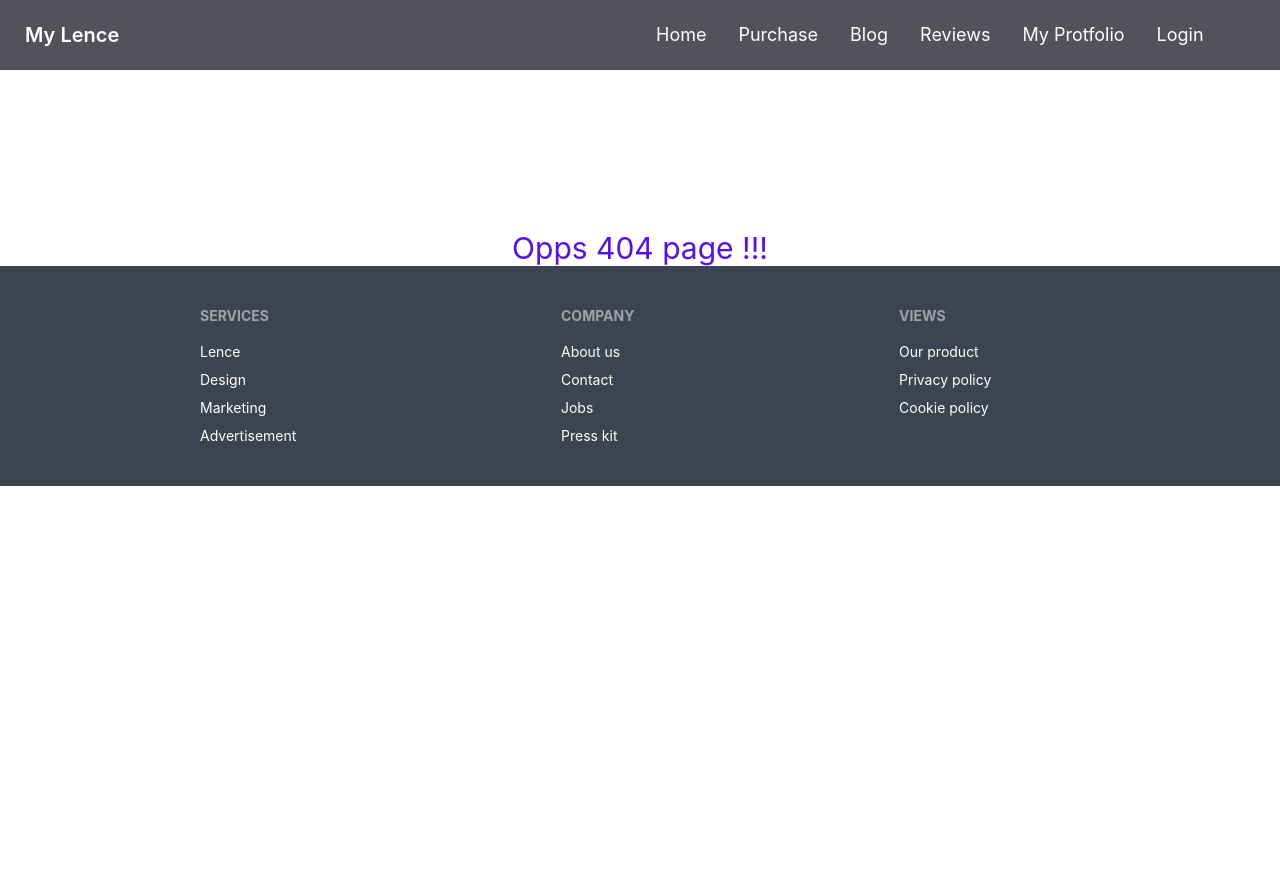
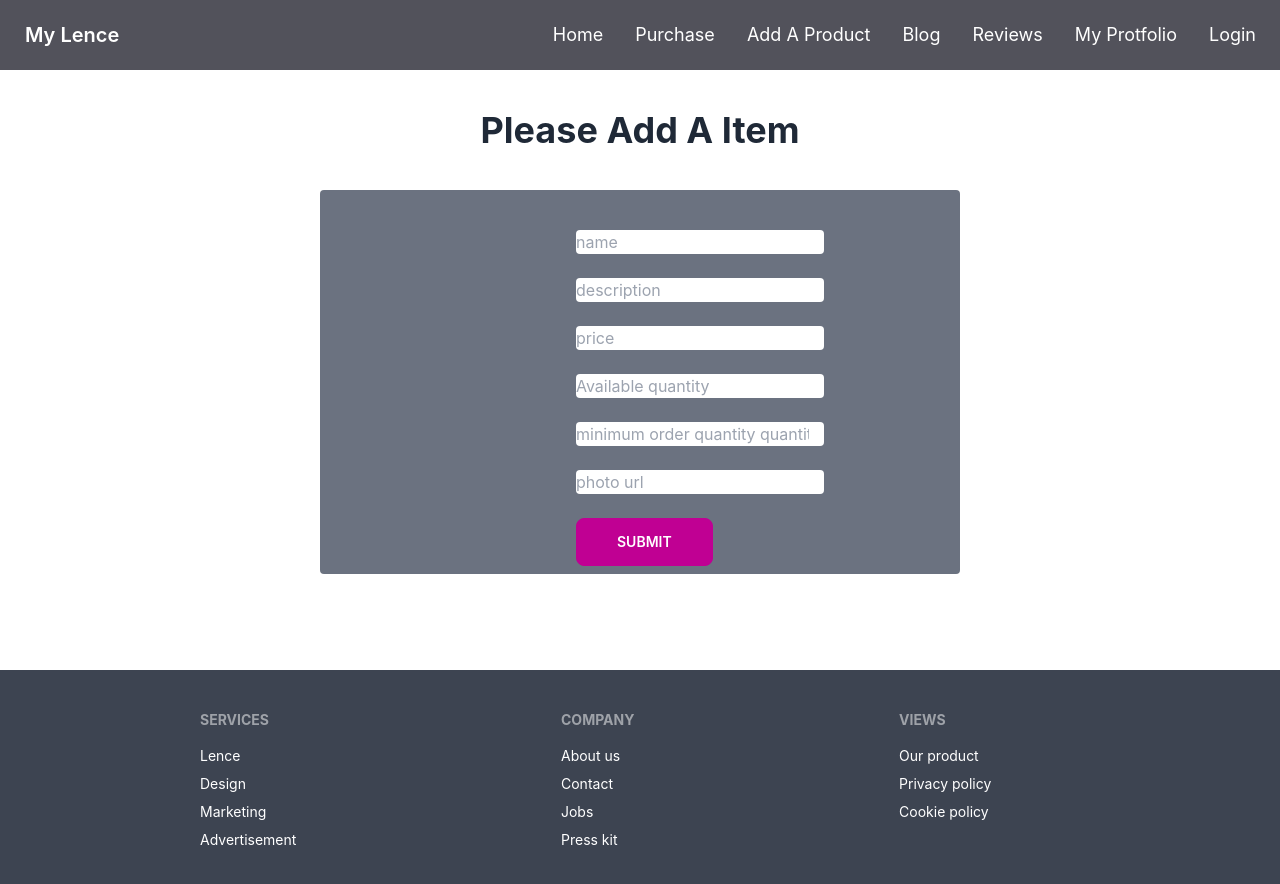
Before and after one commit to firoj7github/gym-web, a React (Create React App) app: page /addItem in a window 1280 px wide. Shown: the top 884 px of the page. Before the commit the page ends 800 px from the top, so only its background shows below. Built offline with nearby package versions, Linux system fonts and the light colour scheme; no server answers.

Commit message:
nine-commit

```diff
--- a/src/App.js
+++ b/src/App.js
@@ -18,6 +18,7 @@ import MyReview from './pages/Dashboard/MyReview';
 import Footer from './pages/Shared/Footer/Footer';
 import Reviews from './pages/Reviews/Reviews';
 import AddReview from './pages/Dashboard/AddReview';
+import AddItem from './pages/AddItem/AddItem';
 
 
 
@@ -29,6 +30,7 @@ function App() {
         <Route path='/' element={<Home></Home>}></Route>
         <Route path='/blog' element={<Blog></Blog>}></Route>
         <Route path='/login' element={<Login></Login>}></Route>
+        <Route path='/addItem' element={<AddItem></AddItem>}></Route>
         <Route path='/myprotfolio' element={<MyProtfolio></MyProtfolio>}></Route>
 
         <Route path='*' element={<Notfound></Notfound>}></Route>
--- /dev/null
+++ b/src/pages/AddItem/AddItem.js
@@ -0,0 +1,55 @@
+import React from 'react';
+import { useForm } from 'react-hook-form';
+
+const AddItem = () => {
+    const { register, handleSubmit } = useForm();
+  const onSubmit = data =>{
+  console.log(data);
+  const url='http://localhost:5000/service';
+  fetch(url, {
+      method : 'POST',
+      headers : {
+         'content-type': 'application/json'
+      },
+      body : JSON.stringify(data)
+  })
+  .then(res=>res.json())
+  .then(result=>{
+      console.log(result)
+  })
+  }
+    return (
+        <div>
+           <h1 className='text-center mb-10 font-bold text-4xl pt-10'>Please Add A Item</h1>
+           <div className='h-96 bg-gray-500 mb-24 w-1/2 ml-80 rounded'>
+           <form className='pt-10 p-5 mb-32 pl-64' onSubmit={handleSubmit(onSubmit)}>
+      <input className='rounded' placeholder='name' {...register("name")} />
+      <br/>
+      <br/>
+
+      <input className='rounded' placeholder='description' {...register("description")} />
+      <br/>
+      <br/>
+      <input className='rounded' placeholder='price' type="number" {...register("price")} />
+      <br/>
+      <br/>
+      <input className='rounded' placeholder='Available quantity' type="number" {...register("availablequantity")} />
+      <br/>
+      <br/>
+      <input className='rounded' placeholder='minimum order quantity quantity' type="number" {...register("miniumorderquanti")} />
+      <br/>
+      <br/>
+      <input className='rounded' placeholder='photo url' type="text" {...register("img")} />
+      <br/>
+
+      <br/>
+      <button type="submit" value="Add Item" class="btn btn-active btn-secondary pr-10 pl-10">Submit</button>
+
+    </form></div>
+
+        </div>
+    );
+};
+
+
+export default AddItem;
--- a/src/pages/Shared/Navbar/Navbar.js
+++ b/src/pages/Shared/Navbar/Navbar.js
@@ -15,6 +15,7 @@ const Navbar = () => {
 
     <li><Link to='/'>Home</Link></li>
     <li><Link to='/purchase'>Purchase</Link></li>
+    <li><Link to='addItem'>Add A Product</Link></li>
     <li><Link to='/blog'>Blog</Link></li>
     <li><Link to='/reviews'>Reviews</Link></li>
     <li><Link to='/myprotfolio'>My Protfolio</Link></li>
```
